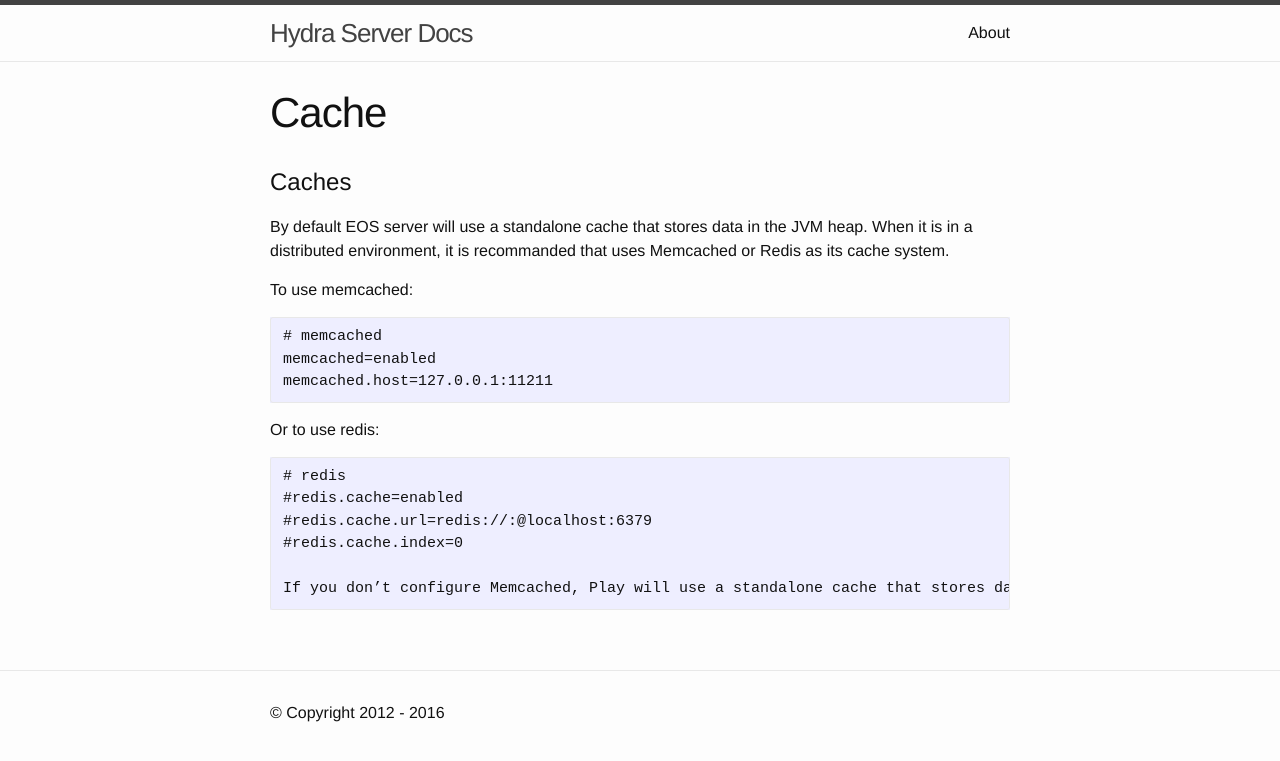
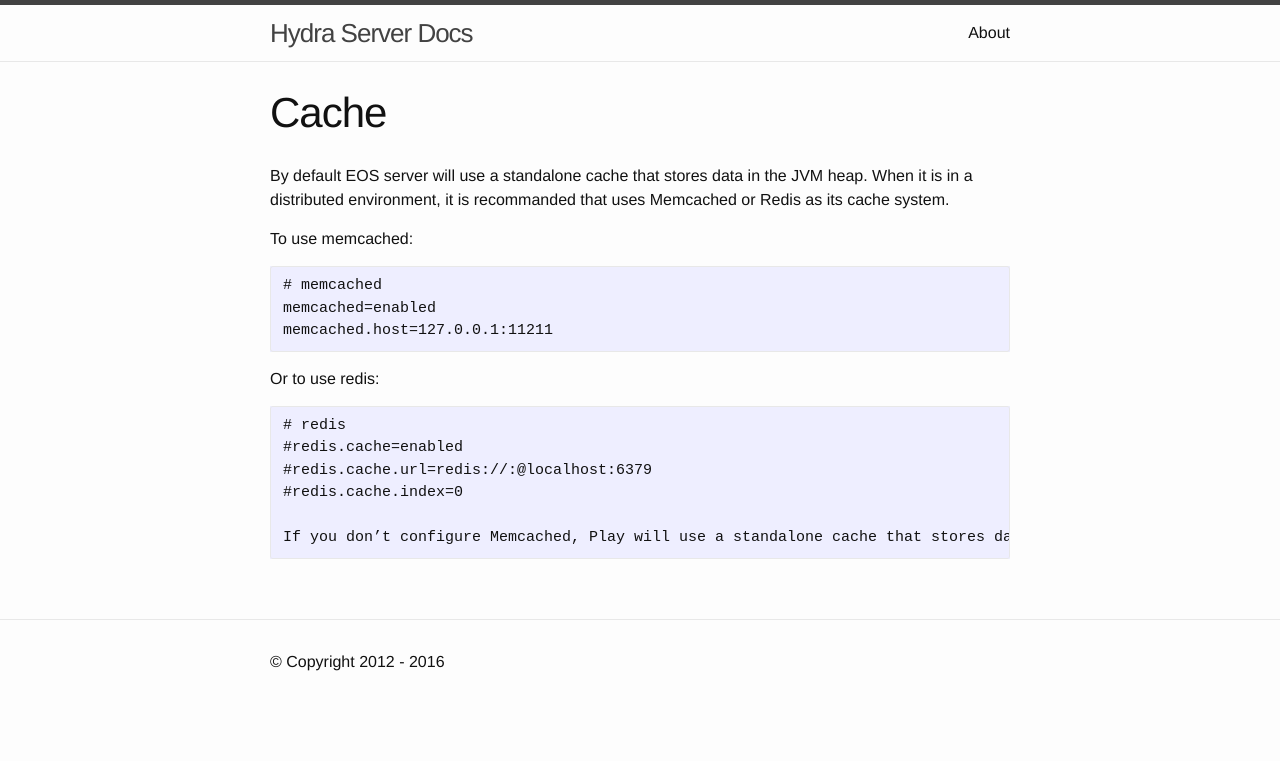
Before and after one commit to hp-liangzhang/hp-liangzhang.github.com, a Jekyll site: the page built from _posts/conf/2017-03-31-conf-app-cache.markdown, in a window 1280 px wide. Shown: the top 761 px of the page. Built offline with Jekyll 4.4.1, drawn with Linux system fonts in a browser that asks for light colours.

Commit message:
update cache

```diff
--- a/_posts/conf/2017-03-31-conf-app-cache.markdown
+++ b/_posts/conf/2017-03-31-conf-app-cache.markdown
@@ -4,8 +4,6 @@ title:  "Cache"
 date:   2017-03-31 00:41:34 +0800
 categories: Configuration
 ---
-
-# Caches
 
 By default EOS server will use a standalone cache that stores data in the JVM heap. When it is in a distributed environment, it is recommanded that uses Memcached or Redis as its cache system.
 
```
